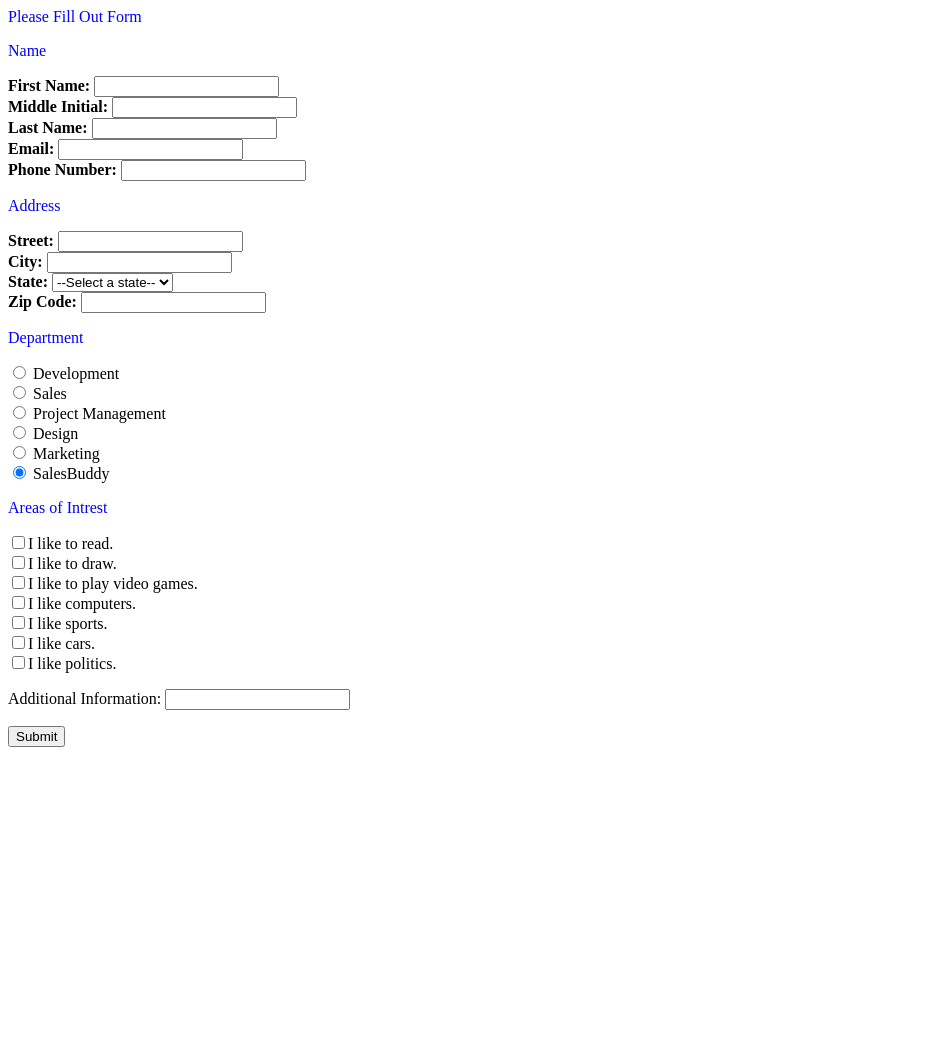
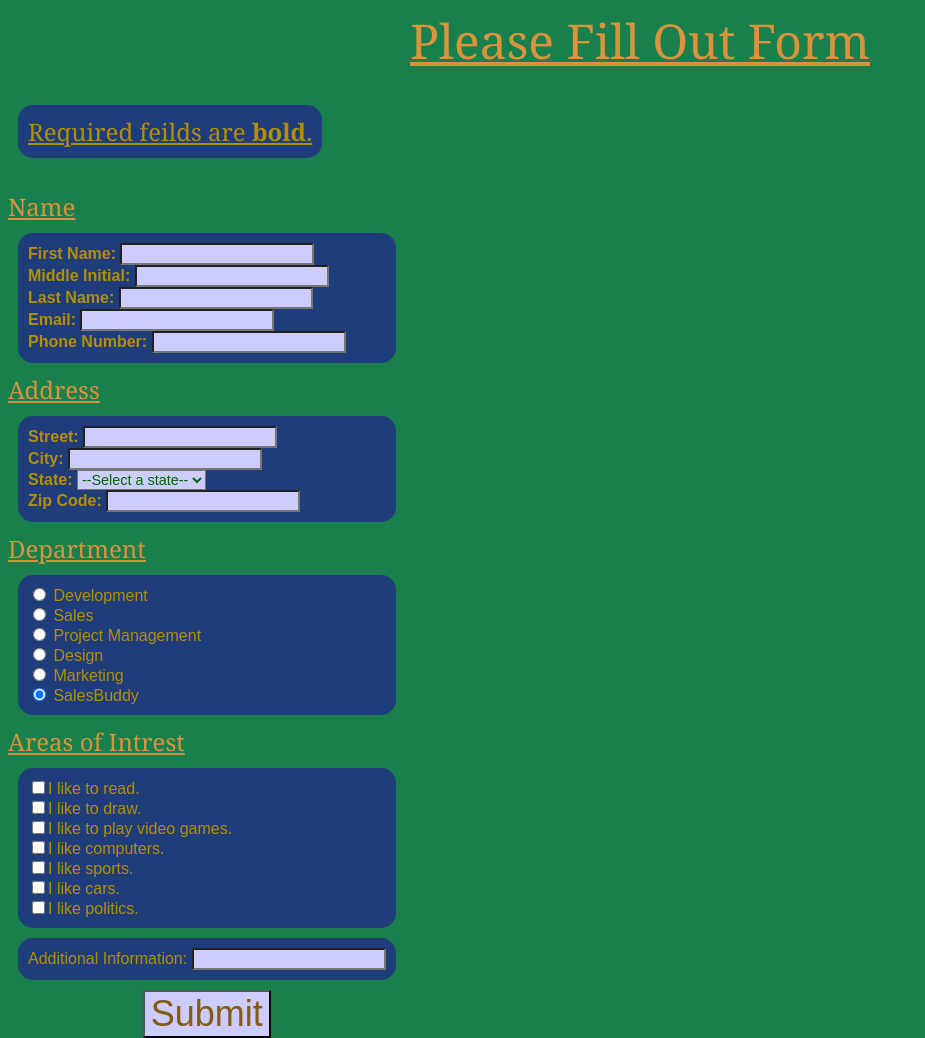
Before and after one commit to MaltronCraft/FormSubmition1, a PHP site: page / in a window 1280 px wide. Shown: the whole page, without its empty margins (0-925 px from the left). Before the commit the page ends 747 px from the top, so only its background shows below. Run offline with PHP 8.4, Linux system fonts and the light colour scheme.

Commit message:
making things look better

```diff
--- a/index.php
+++ b/index.php
@@ -12,8 +12,10 @@
 		</header>
 
 		<div>
+			<p id = spacing></p>
+			<header id="requiredInstructions">Required feilds are <b>bold</b>.</header>
 			<form action="contact.php" method="post">
-			<p></p>
+			<p id = spacing></p>
 			<header>Name</header>
 			<p>
 				<b>First Name:</b> <input type="text" name="firstName" /><br />
@@ -108,9 +110,15 @@
 
 			<p>Additional Information: <input type="text" name="extra" /><br /></p>
 
-			<input type="submit" value="Submit">
+			<div id="submit">
+				<input id="submit" type="submit" value="Submit">
+			<div>
 
 			</form>
+
+			<div id = "randomBar">
+
+			</div>
 
 		</div>
 
--- a/stylesheet.css
+++ b/stylesheet.css
@@ -1,7 +1,62 @@
-main{
+#main{
+	font-size: 3em;
+	text-align: center;
+	font-family: Georgia, serif;
+}
 
+#requiredInstructions{
+	color:#b38f00;
+	background-color: #1f3d7a;
+	border-radius: 15px;
+	margin: 10px;
+	padding: 10px;
+	display: inline-block;
+}
+
+body{
+	background-color: #197F4D;
 }
 
 header{
-	color: blue;
+	color: #db933b;
+	font-size: 1.5em;
+	text-decoration: underline;
+	font-family: Georgia, serif;
 }
+
+p{
+	background-color: #1f3d7a;
+	border-radius: 15px;
+	margin: 10px;
+	padding: 10px;
+	color: #b38f00;
+	font-family: Arial, Helvetica, sans-serif;
+}
+
+div{
+	float: left;
+}
+
+input{
+	background-color: #ccccff;
+	color: #006600;
+	font-size: .9em;
+}
+
+select{
+	background-color: #ccccff;
+	color: #006600;
+	font-size: .9em;
+}
+
+#spacing{
+	background-color: transparent;
+	padding: 1px;
+}
+
+#submit{
+	font-size: 1.5em;
+	float: none;
+	text-align: center;
+	color: #845a0b;
+}
```
